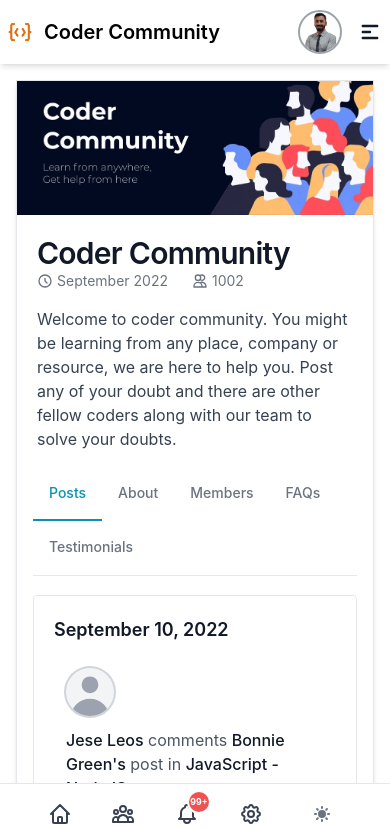
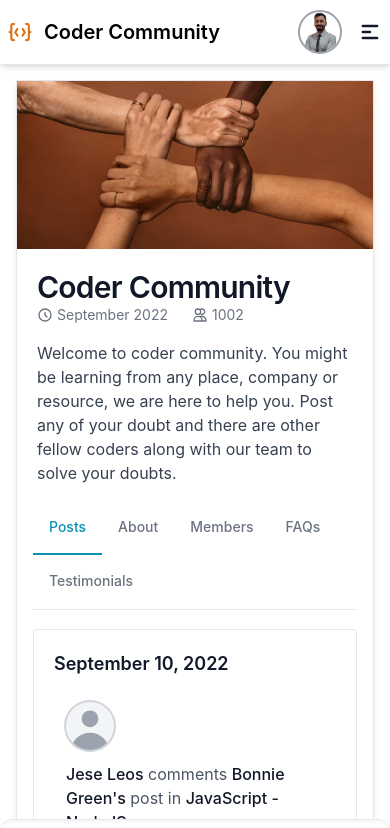
Before and after one commit to vikasrohra/community, a React (Create React App) app: page / in a window 390 px wide. Shown: the top 828 px of the page. Built offline with nearby package versions, Linux system fonts and the light colour scheme.

Commit message:
Changed bottom nav

```diff
--- a/src/App.js
+++ b/src/App.js
@@ -13,6 +13,7 @@ function App() {
   const [animate, setAnimate] = useState(true);
   const [showPreview, setShowPreview] = useState(false);
   const [showRightSectionDrawer, setShowRightSectionDrawer] = useState(false);
+  const [showBottomNav, setShowBottomNav] = useState(false);
   const [showHome, setShowHome] = useState(true);
   const [showGroups, setShowGroups] = useState(false);
   const [showSettings, setShowSettings] = useState(false);
@@ -31,6 +32,10 @@ function App() {
     setShowRightSectionDrawer(visibility);
   }
 
+  const setBottomNavVisibility = (visibility) => {
+    setShowBottomNav(visibility);
+  }
+
   const setHomeVisibility = (visibility) => {
     setShowHome(visibility);
   }
@@ -45,15 +50,15 @@ function App() {
 
   return (
     <>
-      <div className={`App ${showRightSectionDrawer ? 'opacity-20 lg:opacity-100' : ''} bg-white dark:bg-[#111827] -mt-4 lg:-mt-5 pt-4`}>
+      <div className={`App ${showRightSectionDrawer ? 'opacity-20 dark:opacity-50 lg:opacity-100 dark:opacity-100' : ''} bg-white dark:bg-[#111827] -mt-4 lg:-mt-5 pt-4`}>
         <Header animate={animate} setRightSectionDrawerVisibility={setRightSectionDrawerVisibility} showRightSectionDrawer={showRightSectionDrawer} />
-        <main className={`flex mt-20 mb-20 lg:mb-0 md:mt-[5rem] lg:flex lg:flex-row lg:mt-20 ${showRightSectionDrawer ? "mt-4 md:mt-4 lg:mt-20" : "mt-20 md:mt-[5rem] lg:mt-20"}`}>
+        <main className={`flex mt-20 pb-10 lg:pb-0 lg:mb-0 md:mt-[5rem] lg:flex lg:flex-row lg:mt-20 ${showRightSectionDrawer ? "mt-4 md:mt-4 lg:mt-20" : "mt-20 md:mt-[5rem] lg:mt-20"}`}>
           <SideNav animate={animate} isHomeSelected={showHome} isGroupsSelected={showGroups} isSettingsSelected={showSettings} setHomeVisibility={setHomeVisibility} setGroupsVisibility={setGroupsVisibility} setSettingsVisibility={setSettingsVisibility} />
           {showHome && <Hero animate={animate} />}
           {showGroups && <ExploreGroups />}
           {(showHome || showGroups) && <RightSection animate={animate} />}
         </main>
-        <BottomNav animate={animate} isHomeSelected={showHome} isGroupsSelected={showGroups} isSettingsSelected={showSettings} setHomeVisibility={setHomeVisibility} setGroupsVisibility={setGroupsVisibility} setSettingsVisibility={setSettingsVisibility} showRightSectionDrawer={showRightSectionDrawer} />
+        <BottomNav animate={animate} isHomeSelected={showHome} isGroupsSelected={showGroups} isSettingsSelected={showSettings} setHomeVisibility={setHomeVisibility} setGroupsVisibility={setGroupsVisibility} setSettingsVisibility={setSettingsVisibility} showRightSectionDrawer={showRightSectionDrawer} showBottomNav={showBottomNav} setBottomNavVisibility={setBottomNavVisibility} />
 
         {/* <button className="text-white bg-blue-700 hover:bg-blue-800 focus:ring-4 focus:outline-none focus:ring-blue-300 font-medium rounded-lg text-sm px-4 py-2.5 text-center inline-flex items-center dark:bg-blue-600 dark:hover:bg-blue-700 dark:focus:ring-blue-800" type="button" onClick={() => setPreviewModalVisibility(true)}>Dropdown button <svg aria-hidden="true" className="ml-2 w-4 h-4" fill="none" stroke="currentColor" viewBox="0 0 24 24" xmlns="http://www.w3.org/2000/svg"><path stroke-linecap="round" stroke-linejoin="round" stroke-width="2" d="M19 9l-7 7-7-7"></path></svg></button> */}
 
--- a/src/Components/BottomNav.js
+++ b/src/Components/BottomNav.js
@@ -1,8 +1,7 @@
-import { Navbar } from "flowbite-react";
 import { DarkThemeToggle } from 'flowbite-react/lib/esm/components';
 
 const BottomNav = (props) => {
-    const { animate, isHomeSelected, isGroupsSelected, isSettingsSelected, setHomeVisibility, setGroupsVisibility, setSettingsVisibility, showRightSectionDrawer } = { ...props };
+    const { animate, isHomeSelected, isGroupsSelected, isSettingsSelected, setHomeVisibility, setGroupsVisibility, setSettingsVisibility, showRightSectionDrawer, showBottomNav, setBottomNavVisibility } = { ...props };
 
     const setSectionVisibility = (isHome, isGroup, isSettting) => {
         setHomeVisibility(isHome);
@@ -10,43 +9,44 @@ const BottomNav = (props) => {
         setSettingsVisibility(isSettting);
     }
 
+    const changeBottomNavVisibility = () => {
+        setBottomNavVisibility(!showBottomNav);
+    }
+
     return (
-        <div className={`${showRightSectionDrawer ? "" : "fixed"} bottom-0 border-t border-t-gray-200 dark:border-t-gray-700 w-full lg:hidden shadow-md z-40`}>
-            <Navbar
-                fluid={false}
-                rounded={false}
-                border={false}
-            >
+        <>
+            {animate &&
+                <div className="relative flex w-full justify-center">
+                    <span className={`fixed w-12 h-1.5 bg-gray-400 rounded-lg bottom-2 z-50 dark:bg-gray-600 ${showBottomNav ? '-translate-y-10' : 'translate-y-0'} ease-in-out duration-500 animate-pulse`}></span>
+                </div>
+            }
+            {!animate &&
+                <div className="relative flex w-full justify-center" onClick={changeBottomNavVisibility}>
+                    <span className={`fixed w-12 h-1.5 bg-gray-400 rounded-lg bottom-2 z-50 dark:bg-gray-600 ${showBottomNav ? '-translate-y-10' : '-translate-y-0'} ease-in-out duration-500`}></span>
+                </div>
+            }
+            <div className={`fixed bottom-0 border-t rounded-t-xl border-t-gray-200 dark:border-t-gray-700 w-full lg:hidden shadow-inner z-40 bg-white dark:bg-[#1F2937] ${showBottomNav ? '-translate-y-0' : 'translate-y-10'} ease-in-out duration-500 py-1`}>
                 {/* Bottom Nav */}
-                <div className={`w-full flex justify-evenly items-center ${animate ? "hidden" : ""} lg:hidden`}>
-                    {/* Home */}
-                    <svg className={`w-6 h-6 text-gray-700 dark:text-white cursor-pointer ${isHomeSelected ? 'text-[#1c64f2] dark:text-[#3f83f8]' : ''}`} fill="none" stroke="currentColor" viewBox="0 0 24 24" xmlns="http://www.w3.org/2000/svg" onClick={() => setSectionVisibility(true, false, false)}><path stroke-linecap="round" stroke-linejoin="round" stroke-width="2" d="M3 12l2-2m0 0l7-7 7 7M5 10v10a1 1 0 001 1h3m10-11l2 2m-2-2v10a1 1 0 01-1 1h-3m-6 0a1 1 0 001-1v-4a1 1 0 011-1h2a1 1 0 011 1v4a1 1 0 001 1m-6 0h6"></path></svg>
-
-                    {/* Explore Groups */}
-                    <svg className={`w-6 h-6 text-gray-700 dark:text-white cursor-pointer ${isGroupsSelected ? 'text-[#1c64f2] dark:text-[#3f83f8]' : ''}`} fill="none" stroke="currentColor" viewBox="0 0 24 24" xmlns="http://www.w3.org/2000/svg" onClick={() => setSectionVisibility(false, true, false)}><path strokeLinecap="round" strokeLinejoin="round" strokeWidth={2} d="M17 20h5v-2a3 3 0 00-5.356-1.857M17 20H7m10 0v-2c0-.656-.126-1.283-.356-1.857M7 20H2v-2a3 3 0 015.356-1.857M7 20v-2c0-.656.126-1.283.356-1.857m0 0a5.002 5.002 0 019.288 0M15 7a3 3 0 11-6 0 3 3 0 016 0zm6 3a2 2 0 11-4 0 2 2 0 014 0zM7 10a2 2 0 11-4 0 2 2 0 014 0z" /></svg>
-
+                <div className={`w-full flex justify-evenly items-center lg:hidden mt-4`}>
                     {/* Notifications */}
                     <div className="relative cursor-pointer">
                         <svg className="w-6 h-6 text-gray-700 dark:text-white" fill="none" stroke="currentColor" viewBox="0 0 24 24" xmlns="http://www.w3.org/2000/svg"><path stroke-linecap="round" stroke-linejoin="round" stroke-width="2" d="M15 17h5l-1.405-1.405A2.032 2.032 0 0118 14.158V11a6.002 6.002 0 00-4-5.659V5a2 2 0 10-4 0v.341C7.67 6.165 6 8.388 6 11v3.159c0 .538-.214 1.055-.595 1.436L4 17h5m6 0v1a3 3 0 11-6 0v-1m6 0H9"></path></svg>
                         <div className="inline-flex absolute -top-3 -right-3 justify-center items-center w-6 h-6 text-[0.55rem] font-bold text-white bg-red-500 rounded-full border-2 border-white dark:border-gray-900">99+</div>
                     </div>
 
+                    {/* Explore Groups */}
+                    <svg className={`w-6 h-6 text-gray-700 dark:text-white cursor-pointer ${isGroupsSelected ? 'text-[#1c64f2] dark:text-[#3f83f8]' : ''}`} fill="none" stroke="currentColor" viewBox="0 0 24 24" xmlns="http://www.w3.org/2000/svg" onClick={() => setSectionVisibility(false, true, false)}><path strokeLinecap="round" strokeLinejoin="round" strokeWidth={2} d="M17 20h5v-2a3 3 0 00-5.356-1.857M17 20H7m10 0v-2c0-.656-.126-1.283-.356-1.857M7 20H2v-2a3 3 0 015.356-1.857M7 20v-2c0-.656.126-1.283.356-1.857m0 0a5.002 5.002 0 019.288 0M15 7a3 3 0 11-6 0 3 3 0 016 0zm6 3a2 2 0 11-4 0 2 2 0 014 0zM7 10a2 2 0 11-4 0 2 2 0 014 0z" /></svg>
+
+                    {/* Home */}
+                    <svg className={`w-6 h-6 text-gray-700 dark:text-white cursor-pointer ${isHomeSelected ? 'text-[#1c64f2] dark:text-[#3f83f8]' : ''}`} fill="none" stroke="currentColor" viewBox="0 0 24 24" xmlns="http://www.w3.org/2000/svg" onClick={() => setSectionVisibility(true, false, false)}><path stroke-linecap="round" stroke-linejoin="round" stroke-width="2" d="M3 12l2-2m0 0l7-7 7 7M5 10v10a1 1 0 001 1h3m10-11l2 2m-2-2v10a1 1 0 01-1 1h-3m-6 0a1 1 0 001-1v-4a1 1 0 011-1h2a1 1 0 011 1v4a1 1 0 001 1m-6 0h6"></path></svg>
+
                     {/* Settings */}
                     <svg className={`w-6 h-6 text-gray-700 dark:text-white cursor-pointer ${isSettingsSelected ? 'text-[#1c64f2] dark:text-[#3f83f8]' : ''}`} fill="none" stroke="currentColor" viewBox="0 0 24 24" xmlns="http://www.w3.org/2000/svg" onClick={() => setSectionVisibility(false, false, true)}><path stroke-linecap="round" stroke-linejoin="round" stroke-width="2" d="M10.325 4.317c.426-1.756 2.924-1.756 3.35 0a1.724 1.724 0 002.573 1.066c1.543-.94 3.31.826 2.37 2.37a1.724 1.724 0 001.065 2.572c1.756.426 1.756 2.924 0 3.35a1.724 1.724 0 00-1.066 2.573c.94 1.543-.826 3.31-2.37 2.37a1.724 1.724 0 00-2.572 1.065c-.426 1.756-2.924 1.756-3.35 0a1.724 1.724 0 00-2.573-1.066c-1.543.94-3.31-.826-2.37-2.37a1.724 1.724 0 00-1.065-2.572c-1.756-.426-1.756-2.924 0-3.35a1.724 1.724 0 001.066-2.573c-.94-1.543.826-3.31 2.37-2.37.996.608 2.296.07 2.572-1.065z"></path><path stroke-linecap="round" stroke-linejoin="round" stroke-width="2" d="M15 12a3 3 0 11-6 0 3 3 0 016 0z"></path></svg>
 
                     <DarkThemeToggle />
                 </div>
-
-                {/* Bottom Nav Pulse */}
-                <div className={`w-full flex justify-evenly items-center ${animate ? "animate-pulse" : "hidden"} lg:hidden`}>
-                    <div className={`h-2.5 bg-gray-200 rounded-full dark:bg-gray-700 w-8 md:w-8`}></div>
-                    <div className={`h-2.5 bg-gray-300 rounded-full dark:bg-gray-600 w-8 md:w-8`}></div>
-                    <div className={`h-2.5 bg-gray-200 rounded-full dark:bg-gray-700 w-8 md:w-8`}></div>
-                    <div className={`h-2.5 bg-gray-300 rounded-full dark:bg-gray-600 w-8 md:w-8`}></div>
-                    <div className={`h-2.5 bg-gray-200 rounded-full dark:bg-gray-700 w-8 md:w-8`}></div>
-                </div>
-            </Navbar>
-        </div>
+            </div>
+        </>
     )
 }
 
--- a/src/Components/Header.js
+++ b/src/Components/Header.js
@@ -9,7 +9,7 @@ const Header = (props) => {
     }
 
     return (
-        <div className={`${(isPreview || showRightSectionDrawer) ? '' : 'fixed'} top-0 w-full z-40 shadow-md`}>
+        <div className={`${(isPreview || showRightSectionDrawer) ? '' : 'fixed'} top-0 w-full z-40 shadow-md border-b border-b-gray-200 dark:border-b-gray-700`}>
             <Navbar
                 fluid={false}
                 rounded={false}
--- a/src/Components/Hero.js
+++ b/src/Components/Hero.js
@@ -21,7 +21,7 @@ const Hero = (props) => {
                 <>
                     <div className="w-full bg-white border border-gray-200 dark:border-gray-700 shadow-md text-left mx-4 lg:m-0 lg:ml-[16rem] xl:ml-[16.9rem] lg:mr-4 dark:bg-gray-800">
                         <div className='overflow-hidden'>
-                            <img className="w-full hover:scale-105 delay-200 duration-300" src={require('../Assets/Images/hero.webp')} alt="product" />
+                            <img className="w-full hover:scale-125 delay-200 ease-in-out duration-500" src={require('../Assets/Images/hero.jpg')} alt="product" />
                         </div>
                         <div className="p-5 pb-0">
                             <h5 className="text-3xl font-semibold tracking-tight text-gray-900 dark:text-white">Coder Community</h5>
```
Also changed, not shown: src/Components/PreviewModal.js (+5 -5 lines), src/Assets/Images/hero.jpg (renamed from src/Assets/Images/diversity-event-header-2.jpg), src/Components/SideNav.js (line endings or trailing spaces).
